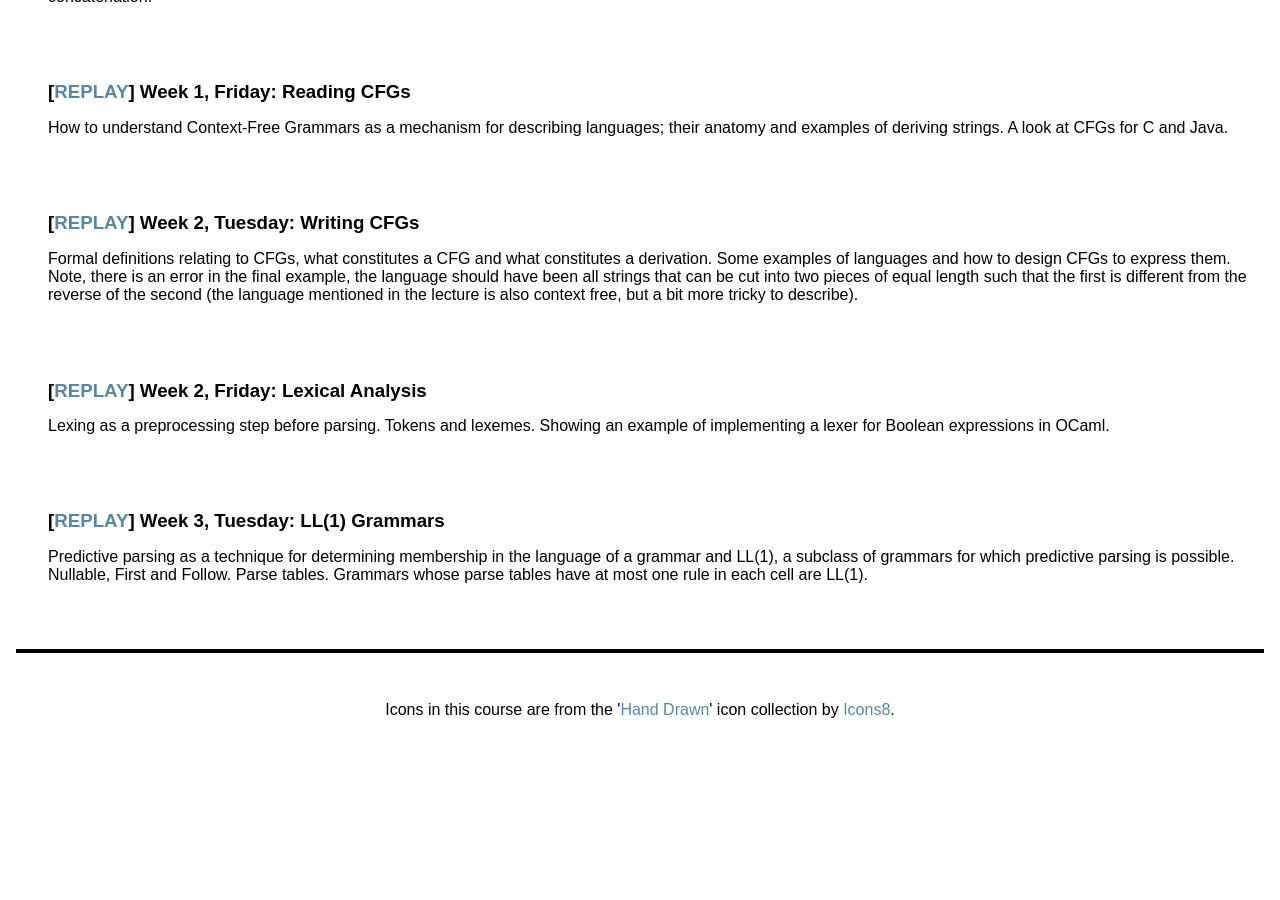
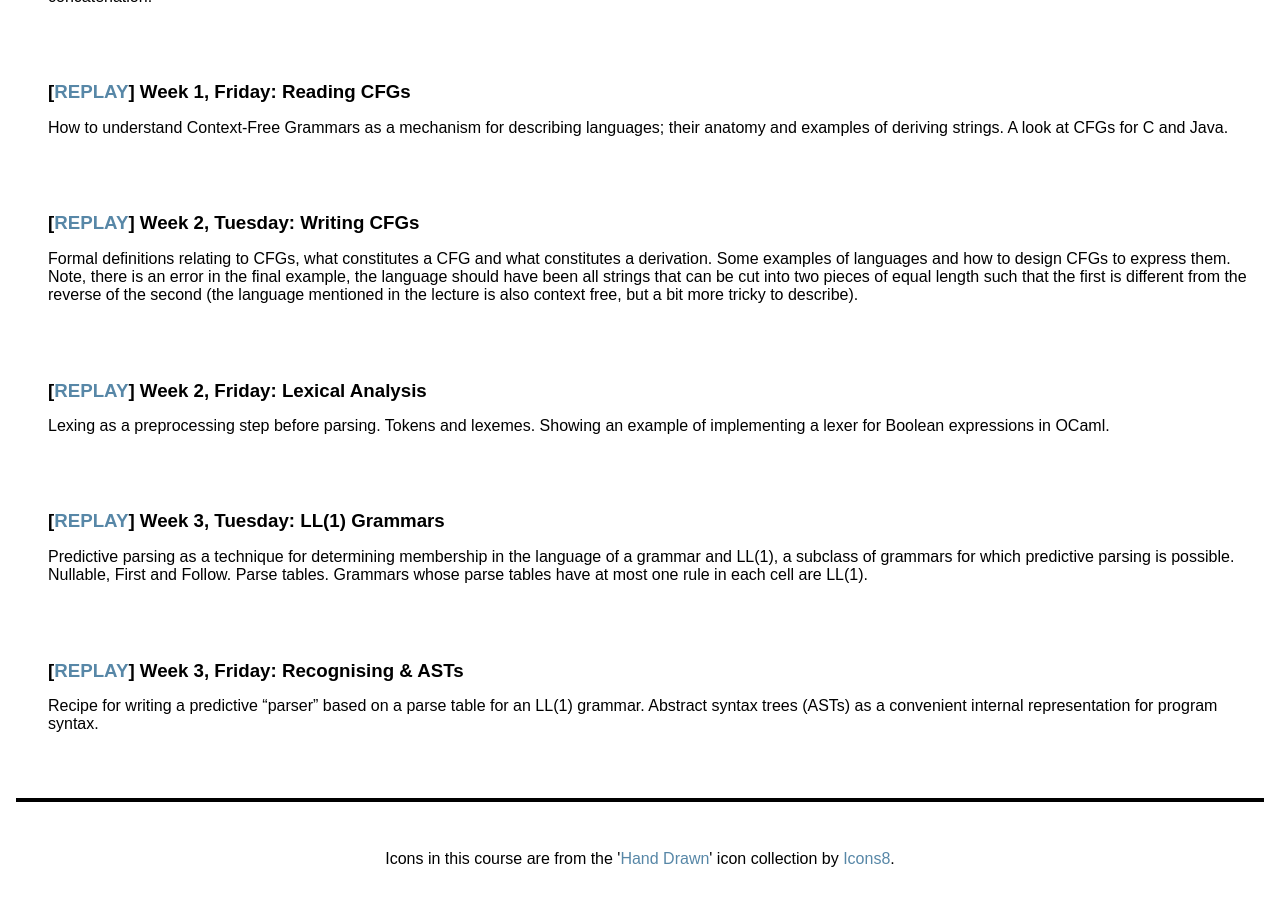
Before and after one commit to uob-coms20007/webpages, a Jekyll site: the page built from schedule.md, in a window 1280 px wide and 900 px high, scrolled down 1031 px. Built offline with Jekyll 4.4.1, drawn with Linux system fonts in a browser that asks for light colours; nearby versions of some CDN libraries; before the commit the page ends 1782 px from its top, so only the background shows below that.

Commit message:
lecture 6

```diff
--- a/_data/lectures.yml
+++ b/_data/lectures.yml
@@ -23,6 +23,10 @@
 - title: LL(1) Grammars
   description: Predictive parsing as a technique for determining membership in the language of a grammar and LL(1), a subclass of grammars for which predictive parsing is possible.  Nullable, First and Follow.  Parse tables.  Grammars whose parse tables have at most one rule in each cell are LL(1).
   replay: https://mediasite.bris.ac.uk/Mediasite/Play/b630bcae8d7f4c58b127a00cbbeb30961d
+
+- title: Recognising & ASTs
+  description: Recipe for writing a predictive "parser" based on a parse table for an LL(1) grammar.  Abstract syntax trees (ASTs) as a convenient internal representation for program syntax.
+  replay: https://mediasite.bris.ac.uk/Mediasite/Play/0b1508a4e17d48a3b16a0da7e8c8ff2f1d
 # - title: Introduction
 #   description: Introduction to the themes of the unit and how the unit runs.  Strings, concrete syntax and a preview of context-free string grammars.
 #   replay: https://mediasite.bris.ac.uk/Mediasite/Play/7b9ba39774484f3389867c2d7cd504f71d
```
